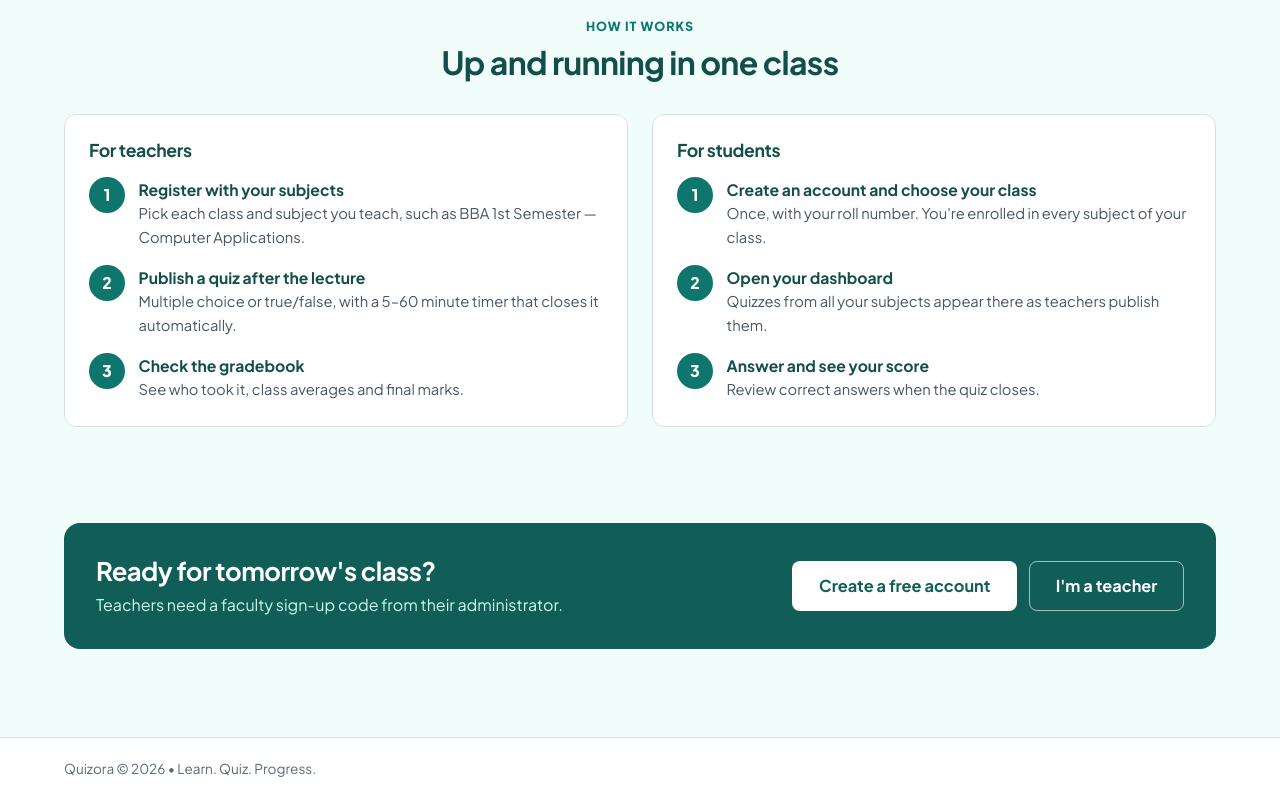
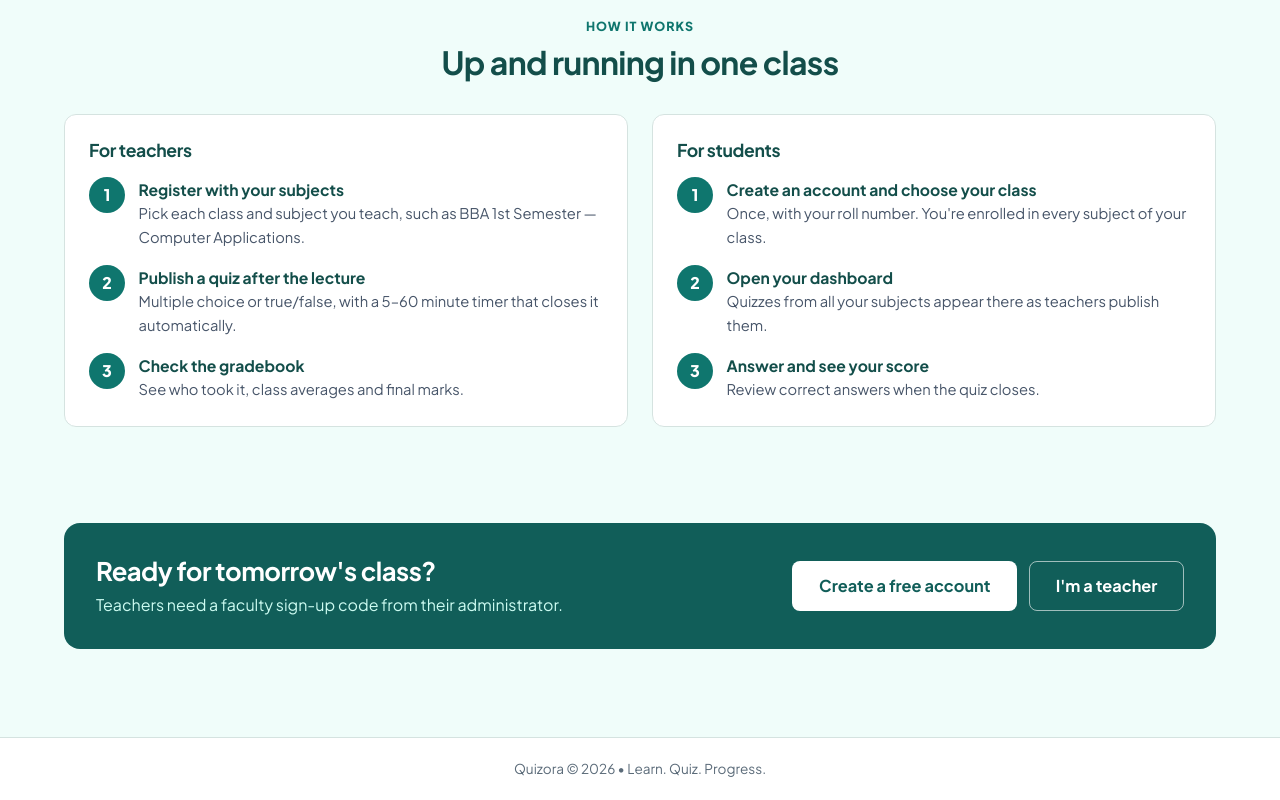
Before and after one commit to kabu631/myMentimeter, a website: page index.html in a window 1280 px wide. Shown: the part 1379-2179 px from the top of the page. Drawn offline with nearby package versions, Linux system fonts and the light colour scheme.

Commit message:
Remove secondary footer text and center copyright across all pages

```diff
--- a/css/main.css
+++ b/css/main.css
@@ -309,16 +309,9 @@ main.main-content:focus { outline: none; }
 
 .footer-inner {
   display: flex;
-  flex-direction: column;
+  justify-content: center;
   align-items: center;
-  gap: 0.35rem;
-}
-
-@media (min-width: 640px) {
-  .footer-inner {
-    flex-direction: row;
-    justify-content: space-between;
-  }
+  text-align: center;
 }
 
 /* Focus: visible 2px ring with offset on every interactive element */
--- a/index.html
+++ b/index.html
@@ -169,7 +169,7 @@
 
   <footer class="app-footer">
     <div class="app-container footer-inner">
-      <div><center>Quizora &copy; 2026 &bull; Learn. Quiz. Progress.</center></div>
+      <div>Quizora &copy; 2026 &bull; Learn. Quiz. Progress.</div>
     </div>
   </footer>
 
```
Also changed, not shown: admin/accounts.html (+0 -1 lines), admin/create-quiz.html (+0 -1 lines), admin/index.html (+1 -1 lines), admin/quizzes.html (+0 -1 lines), admin/results.html (+0 -1 lines), admin/students.html (+0 -1 lines), dashboard.html (+0 -1 lines), login.html (+0 -1 lines), profile.html (+0 -1 lines), quiz.html (+0 -1 lines), register.html (+0 -1 lines), reset-password.html (+0 -1 lines), results.html (+0 -1 lines).
